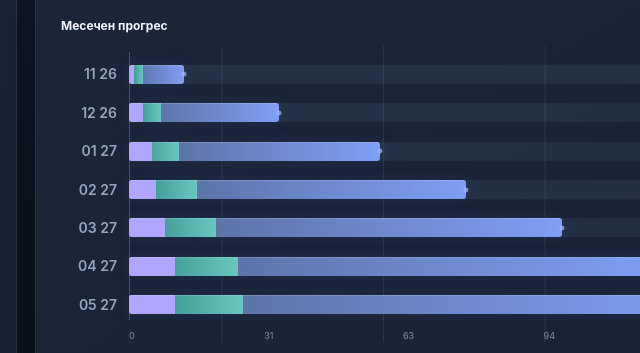
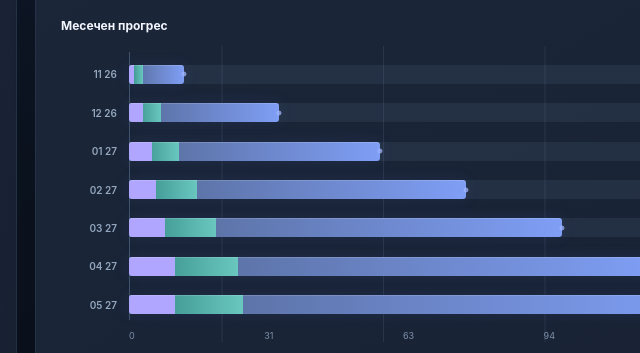
Before and after one commit to unaxsys/softuni-lead-predictor, a website with bundled scripts: page index.html in a window 1280 px wide. Shown: the part 214-567 px from the top of the page, 278-918 px from the left. Built offline with nearby package versions, Linux system fonts and the light colour scheme.

Commit message:
Revert "style: experiment with larger chart month labels"

```diff
--- a/styles.css
+++ b/styles.css
@@ -83,7 +83,7 @@ h3 { font-size: 12px; font-weight: 670; }
 .chart { flex: 1; display: flex; flex-direction: column; justify-content: space-evenly; gap: 6px; min-height: 275px; position: relative; padding: 10px 8px 19px 68px; background-image: linear-gradient(to right, transparent calc(100% - 1px), rgba(141,168,203,.13) calc(100% - 1px)); background-size: 25% 100%; background-repeat: repeat-x; background-position: left 0; }
 .chart::before { content: ''; position: absolute; width: 1px; left: 68px; bottom: 22px; top: 6px; background: #41536b; }
 .chart-row { position: relative; height: 28px; min-height: 18px; display: flex; align-items: center; }
-.chart-row .month-label { position: absolute; right: calc(100% + 12px); width: 76px; top: 50%; transform: translateY(-50%); font-size: 14px; font-weight: 600; text-align: right; color: #94a7be; white-space: nowrap; overflow: hidden; text-overflow: ellipsis; }
+.chart-row .month-label { position: absolute; right: calc(100% + 12px); width: 76px; top: 50%; transform: translateY(-50%); font-size: 10px; font-weight: 600; text-align: right; color: #94a7be; white-space: nowrap; overflow: hidden; text-overflow: ellipsis; }
 .bar-background { height: 19px; width: 100%; background: rgba(106,129,167,.12); border-radius: 3px; overflow: visible; display: flex; align-items: center; position: relative; }
 .chart-bar { position: relative; height: 100%; min-width: 2px; border-radius: 3px; transition: width .3s cubic-bezier(.18,.67,.39,.99); background: linear-gradient(90deg, #556a96 0%, #7f9ef5 100%); box-shadow: 0 0 15px rgba(84,118,213,.12); }
 .chart-bar::after { content: ''; position: absolute; pointer-events: none; left: 0; top: 0; bottom: 0; width: 100%; border-radius: 3px; box-shadow: inset 0 1px rgba(255,255,255,.15); }
```
